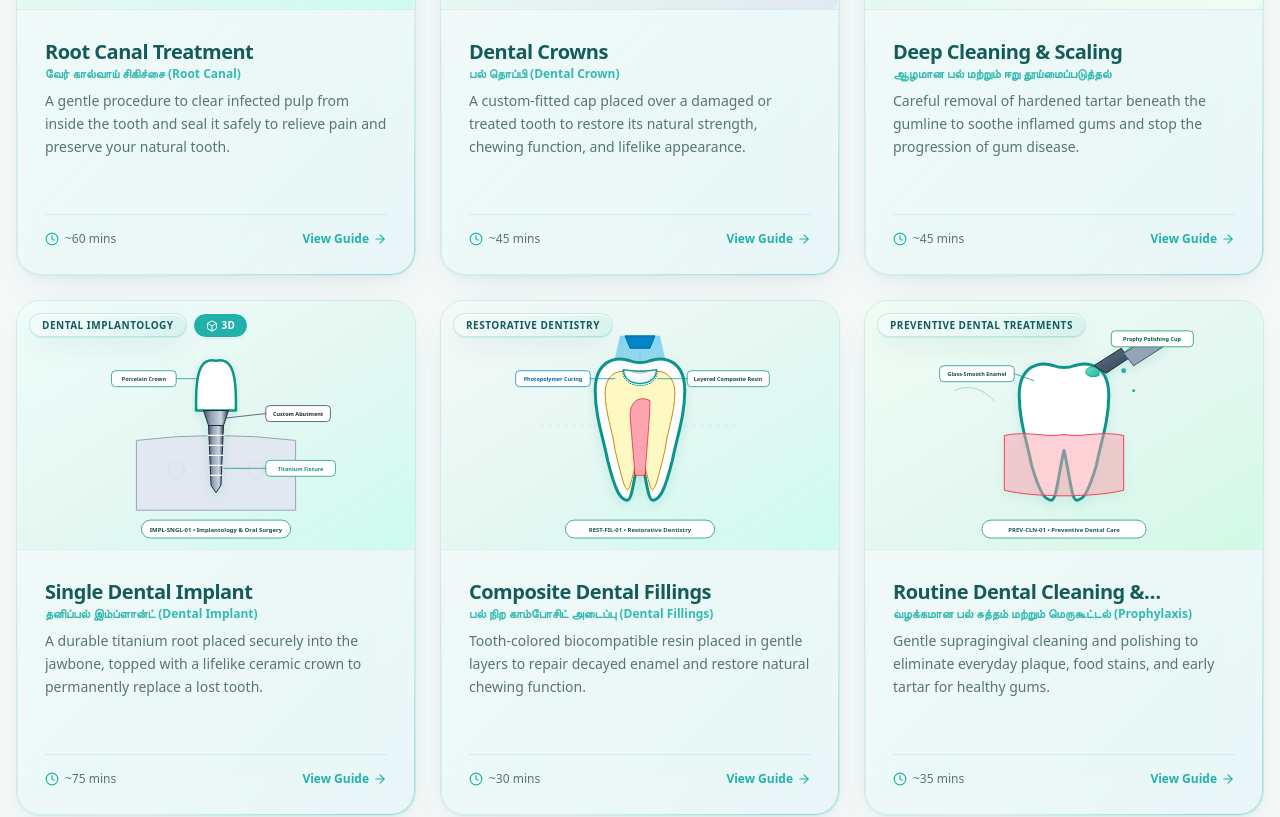
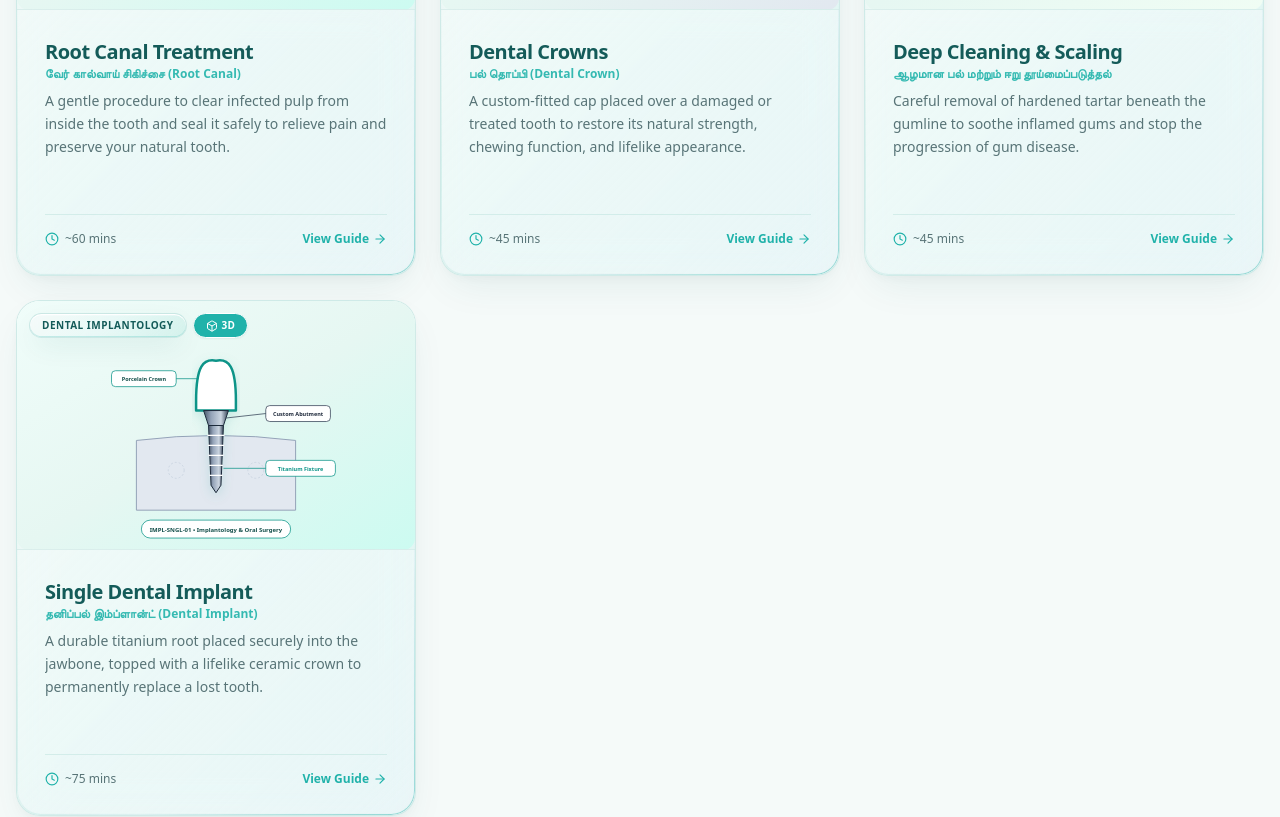
Before and after one commit to hariiii8/DentalVis, a Next.js app in the folder apps/web/: page /explore in a window 1280 px wide. Shown: the part 2043-2860 px from the top of the page. Built offline with nearby package versions, Linux system fonts and the light colour scheme.

Commit message:
feat(web): implement strict production publication-status gating and non-production preview policy

```diff
--- a/apps/web/src/app/explore/[category]/page.tsx
+++ b/apps/web/src/app/explore/[category]/page.tsx
@@ -1,6 +1,6 @@
 import React from 'react';
 import { notFound } from 'next/navigation';
-import { CANONICAL_EXPLORE_CATEGORIES, CANONICAL_PROCEDURES } from '@dentalvis/common';
+import { CANONICAL_EXPLORE_CATEGORIES, getVisibleProcedures } from '@dentalvis/common';
 import CategoryClientView from './CategoryClientView';
 
 interface CategoryPageProps {
@@ -17,7 +17,9 @@ export default async function CategoryPage({ params }: CategoryPageProps) {
     notFound();
   }
 
-  const relatedProcedures = CANONICAL_PROCEDURES.filter((p) =>
+  // Strict publication gating: only published procedures in production
+  const visibleProcedures = getVisibleProcedures();
+  const relatedProcedures = visibleProcedures.filter((p) =>
     p.exploreCategorySlugs.includes(category.slug)
   );
 
--- a/apps/web/src/app/explore/page.tsx
+++ b/apps/web/src/app/explore/page.tsx
@@ -1,8 +1,8 @@
 'use client';
 
-import React from 'react';
+import React, { useMemo } from 'react';
 import { Container, Badge, LiquidGlassSurface } from '@dentalvis/ui';
-import { CANONICAL_EXPLORE_CATEGORIES, CANONICAL_PROCEDURES } from '@dentalvis/common';
+import { CANONICAL_EXPLORE_CATEGORIES, getVisibleProcedures } from '@dentalvis/common';
 import { Compass, Sparkles } from 'lucide-react';
 import { useLanguage } from '@/context/LanguageContext';
 import { CategoryCard } from '@/components/CategoryCard';
@@ -11,6 +11,9 @@ import { ProcedureCard } from '@/components/ProcedureCard';
 export default function ExplorePage() {
   const { language } = useLanguage();
   const isTamil = language === 'ta';
+
+  // Strict publication gating: only published procedures in production
+  const visibleProcedures = useMemo(() => getVisibleProcedures(), []);
 
   return (
     <div className="py-10 space-y-16 relative overflow-hidden bg-[#F5FAF9]">
@@ -95,7 +98,7 @@ export default function ExplorePage() {
           </LiquidGlassSurface>
 
           <div className="grid grid-cols-1 md:grid-cols-2 lg:grid-cols-3 gap-6">
-            {CANONICAL_PROCEDURES.map((proc) => (
+            {visibleProcedures.map((proc) => (
               <ProcedureCard key={proc.slug} procedure={proc} lang={language} />
             ))}
           </div>
--- a/apps/web/src/app/procedures/[slug]/page.tsx
+++ b/apps/web/src/app/procedures/[slug]/page.tsx
@@ -1,6 +1,6 @@
 import React from 'react';
 import { notFound } from 'next/navigation';
-import { CANONICAL_PROCEDURES } from '@dentalvis/common';
+import { getVisibleProcedureBySlug, getVisibleProcedures } from '@dentalvis/common';
 import ProcedureDetailClientView from './ProcedureDetailClientView';
 
 interface ProcedurePageProps {
@@ -9,16 +9,27 @@ interface ProcedurePageProps {
   }>;
 }
 
+// Generate static params strictly for published procedures
+export async function generateStaticParams() {
+  const publishedProcedures = getVisibleProcedures();
+  return publishedProcedures.map((p) => ({
+    slug: p.slug,
+  }));
+}
+
 export default async function ProcedureDetailPage({ params }: ProcedurePageProps) {
   const { slug } = await params;
 
-  const procedure = CANONICAL_PROCEDURES.find((p) => p.slug === slug);
+  // Strict publication gating: returns 404 for unapproved draft / non-published procedures in production
+  const procedure = getVisibleProcedureBySlug(slug);
   if (!procedure) {
     notFound();
   }
 
-  // Find other procedures for the related recommendations
-  const relatedProcedures = CANONICAL_PROCEDURES.filter((p) => p.id !== procedure.id).slice(0, 3);
+  // Find other published procedures for the related recommendations (never recommend unpublished drafts)
+  const relatedProcedures = getVisibleProcedures()
+    .filter((p) => p.id !== procedure.id)
+    .slice(0, 3);
 
   return <ProcedureDetailClientView procedure={procedure} relatedProcedures={relatedProcedures} />;
 }
--- a/packages/common/package.json
+++ b/packages/common/package.json
@@ -5,6 +5,7 @@
   "main": "./src/index.ts",
   "types": "./src/index.ts",
   "scripts": {
+    "build": "tsc --noEmit",
     "typecheck": "tsc --noEmit"
   },
   "devDependencies": {
--- a/packages/common/src/index.ts
+++ b/packages/common/src/index.ts
@@ -48,6 +48,7 @@ export interface ProcedureSummary {
   primaryDepartmentName: string;
   exploreCategorySlugs: string[];
   governanceTier?: GovernanceTier;
+  contentStatus: ContentStatus;
 }
 
 export interface ProcedureDetail extends ProcedureSummary {
@@ -329,6 +330,7 @@ export const CANONICAL_PROCEDURES: ProcedureDetail[] = [
     primaryDepartmentName: 'Endodontics – Root Canal Treatments',
     exploreCategorySlugs: ['pain-and-sensitivity'],
     governanceTier: 'TIER_2',
+    contentStatus: 'PUBLISHED',
     overviewHtmlEn: '<p>Root canal treatment is designed to relieve tooth pain and save your natural tooth. During the procedure, the dentist gently cleans the inflamed pulp inside the root canals, disinfects the inner chamber, and fills it with a biocompatible material.</p>',
     overviewHtmlTa: '<p>வேர் கால்வாய் சிகிச்சை என்பது பல் வலியைப் போக்கி உங்கள் இயற்கை பல்லை பாதுகாப்பதற்காக செய்யப்படும் ஒரு சிகிச்சையாகும்.</p>',
     has3DModel: true,
@@ -352,6 +354,7 @@ export const CANONICAL_PROCEDURES: ProcedureDetail[] = [
     primaryDepartmentName: 'Prosthodontics – Crowns, Bridges & Dentures',
     exploreCategorySlugs: ['broken-or-chipped-teeth'],
     governanceTier: 'TIER_2',
+    contentStatus: 'PUBLISHED',
     overviewHtmlEn: '<p>A dental crown is a tooth-shaped "cap" that is placed over a prepared tooth to restore its size, shape, strength, and improve its appearance.</p>',
     overviewHtmlTa: '<p>பல் தொப்பி என்பது சேதமடைந்த அல்லது பலவீனமான பல்லின் மீது பொருத்தப்பட்டு அதன் வலிமையையும் வடிவத்தையும் மீட்டெடுக்கிறது.</p>',
     has3DModel: true,
@@ -375,6 +378,7 @@ export const CANONICAL_PROCEDURES: ProcedureDetail[] = [
     primaryDepartmentName: 'Periodontics – Gum Treatments & Surgeries',
     exploreCategorySlugs: ['gums-and-bleeding'],
     governanceTier: 'TIER_2',
+    contentStatus: 'PUBLISHED',
     overviewHtmlEn: '<p>Dental scaling and root planing clean deep below the gum line to remove plaque and tartar deposits that regular brushing cannot reach.</p>',
     overviewHtmlTa: '<p>வழக்கமான பிரஷிங் மூலம் நீக்க முடியாத காரையை ஈறுகளின் அடியில் இருந்து ஆழமாக சுத்தம் செய்யும் மருத்துவ முறை.</p>',
     has3DModel: false,
@@ -397,6 +401,7 @@ export const CANONICAL_PROCEDURES: ProcedureDetail[] = [
     primaryDepartmentName: 'Dental Implantology',
     exploreCategorySlugs: ['missing-teeth'],
     governanceTier: 'TIER_2',
+    contentStatus: 'PUBLISHED',
     overviewHtmlEn: '<p>A dental implant provides a permanent replacement for a missing tooth, behaving just like a natural tooth root.</p>',
     overviewHtmlTa: '<p>பல் இம்ப்ளான்ட் என்பது இழந்த பல்லின் வேரைப் போலவே தாடை எலும்பில் பொருத்தப்படும் ஒரு நிலையான தீர்வாகும்.</p>',
     has3DModel: true,
@@ -420,6 +425,7 @@ export const CANONICAL_PROCEDURES: ProcedureDetail[] = [
     primaryDepartmentName: 'Restorative Dentistry',
     exploreCategorySlugs: ['pain-and-sensitivity', 'broken-or-chipped-teeth'],
     governanceTier: 'TIER_2',
+    contentStatus: 'DRAFT',
     overviewHtmlEn: '<p>Composite dental fillings bond directly to the remaining natural tooth structure using a specialized adhesive and curing blue light. This allows conservative removal of diseased enamel while restoring strength and invisible aesthetic appeal.</p>',
     overviewHtmlTa: '<p>காம்போசிட் அடைப்பு என்பது பல்லின் இயற்கையான நிறத்துடனேயே ஒன்றிணைந்து பல்லின் உறுதியை மீட்டெடுக்கும் ஒரு நவீன முறையாகும். சொத்தை அகற்றப்பட்ட பிறகு நீல நிற ஒளிக் கதிர் மூலம் இந்த கலவை பல்லோடு கெட்டியாக இணைக்கப்படுகிறது.</p>',
     has3DModel: false,
@@ -442,6 +448,7 @@ export const CANONICAL_PROCEDURES: ProcedureDetail[] = [
     primaryDepartmentName: 'Preventive Dental Treatments',
     exploreCategorySlugs: ['gums-and-bleeding', 'dental-appearance'],
     governanceTier: 'TIER_1',
+    contentStatus: 'DRAFT',
     overviewHtmlEn: '<p>Routine dental cleaning (dental prophylaxis) removes soft bacterial plaque, light surface stains, and calculus from above the gumline. A smooth, mint-flavored polishing paste leaves teeth feeling glass-smooth and refreshed.</p>',
     overviewHtmlTa: '<p>வழக்கமான பல் சுத்தம் என்பது பிரஷிங் மூலம் நீக்க முடியாத லேசான கறைகள் மற்றும் பற்களின் மேற்பரப்பு படிவுகளை அகற்றி ஈறுகளில் வீக்கம் ஏற்படுவதைத் தடுக்கும் மிக முக்கியமான தடுப்பு சிகிச்சையாகும்.</p>',
     has3DModel: false,
@@ -464,6 +471,7 @@ export const CANONICAL_PROCEDURES: ProcedureDetail[] = [
     primaryDepartmentName: 'Oral & Maxillofacial Surgery',
     exploreCategorySlugs: ['missing-teeth'],
     governanceTier: 'TIER_2',
+    contentStatus: 'DRAFT',
     overviewHtmlEn: '<p>When a tooth cannot be saved through root canal therapy or coronal restoration, gentle extraction prevents spreading bone infection. Modern dental elevators gently loosen the tooth within its socket with comfortable pressure and zero sharp pain.</p>',
     overviewHtmlTa: '<p>வேர் கால்வாய் சிகிச்சையாலோ அல்லது தொப்பியாலோ காப்பாற்ற முடியாத அளவிற்கு சேதமடைந்த பற்களை சுற்றியுள்ள எலும்புக்கு சேதம் ஏற்படாமல் மென்மையாக அகற்றும் மருத்துவ முறை இதுவாகும்.</p>',
     has3DModel: false,
@@ -486,6 +494,7 @@ export const CANONICAL_PROCEDURES: ProcedureDetail[] = [
     primaryDepartmentName: 'Oral & Maxillofacial Surgery',
     exploreCategorySlugs: ['tooth-alignment'],
     governanceTier: 'TIER_2',
+    contentStatus: 'DRAFT',
     overviewHtmlEn: '<p>Impacted wisdom teeth often lack sufficient arch room to erupt vertically, exerting pressure on neighboring second molars or triggering recurrent pericoronitis infections. A micro-incision allows direct visualization and gentle sectioned removal.</p>',
     overviewHtmlTa: '<p>தாடையில் போதிய இடம் இல்லாததால் சாய்வாக முளைத்து அருகிலுள்ள பற்களை அழுத்தும் ஞானப்பற்களை சிறிய அறுவை சிகிச்சை மூலம் துல்லியமாகப் பிரித்து அகற்றும் சிகிச்சை முறை இதுவாகும்.</p>',
     has3DModel: false,
@@ -508,6 +517,7 @@ export const CANONICAL_PROCEDURES: ProcedureDetail[] = [
     primaryDepartmentName: 'Orthodontics – Braces & Teeth Alignment',
     exploreCategorySlugs: ['tooth-alignment'],
     governanceTier: 'TIER_2',
+    contentStatus: 'DRAFT',
     overviewHtmlEn: '<p>Fixed orthodontic brackets bonded securely to the tooth surfaces connect via high-tech nickel-titanium shape-memory archwires. Over time, gentle biological forces encourage alveolar bone remodeling, guiding teeth smoothly into ideal alignment.</p>',
     overviewHtmlTa: '<p>பற்களின் மீது பொருத்தப்படும் பிராக்கெட்டுகள் மற்றும் மெல்லிய கம்பிகள் மூலம் மென்மையான தொடர் அழுத்தம் செலுத்தப்பட்டு, பற்கள் எலும்புக்குள் மெதுவாக நகர்ந்து சரியான வரிசைக்கு கொண்டு வரப்படுகின்றன.</p>',
     has3DModel: false,
@@ -530,6 +540,7 @@ export const CANONICAL_PROCEDURES: ProcedureDetail[] = [
     primaryDepartmentName: 'Cosmetic Dentistry – Smile Enhancement',
     exploreCategorySlugs: ['dental-appearance'],
     governanceTier: 'TIER_1',
+    contentStatus: 'DRAFT',
     overviewHtmlEn: '<p>Professional teeth whitening uses hydrogen or carbamide peroxide formulations buffered to neutral pH. Guided oxygen molecules penetrate microscopic enamel prisms to break apart chromophore stain bonds from tea, coffee, or aging while gingival gums remain shielded.</p>',
     overviewHtmlTa: '<p>மருத்துவ மேற்பார்வையில் ஈறுகளை பாதுகாப்பான ஜெல் கொண்டு மூடிவிட்டு, பற்களின் எனாமல் அடுக்கில் உள்ள ஆழ்ந்த கறைகளை ஆக்ஸிஜன் மூலக்கூறுகள் மூலம் நீக்கும் பாதுகாப்பான அழகு சிகிச்சை இதுவாகும்.</p>',
     has3DModel: false,
@@ -542,3 +553,67 @@ export const CLINICAL_DISCLAIMER_EN =
 
 export const CLINICAL_DISCLAIMER_TA =
   "கல்வி வழிகாட்டி மட்டுமே: டென்டல்விஸ் தளத்தில் உள்ள தகவல்கள் நோயாளிகளுக்கும் பல் மருத்துவ நிபுணர்களுக்கும் இடையேயான கலந்துரையாடலை எளிதாக்குவதற்காக மட்டுமே உருவாக்கப்பட்டுள்ளது. இது மருத்துவப் பரிசோதனை அல்லது சிகிச்சை பரிந்துரை அல்ல.";
+
+// ----------------------------------------------------------------------
+// PUBLICATION POLICY UTILITIES
+// ----------------------------------------------------------------------
+
+/**
+ * Reusable publication policy predicate.
+ * - In production: strictly enforces `contentStatus === 'PUBLISHED'`.
+ * - In controlled non-production preview (DENTALVIS_PREVIEW_MODE === 'true' and NODE_ENV !== 'production'):
+ *   permits previewing unapproved 'DRAFT' and 'PENDING_APPROVAL' content with visible notices.
+ * - Rejects/withdrawn/unknown statuses always default to hidden.
+ */
+declare const process: { env?: Record<string, string | undefined> } | undefined;
+
+export function isProcedureVisibleInEnvironment(
+  proc: ProcedureSummary,
+  env: { nodeEnv?: string; previewMode?: string } = {}
+): boolean {
+  if (!proc || !proc.contentStatus) {
+    return false;
+  }
+
+  const nodeEnv = env.nodeEnv ?? (typeof process !== 'undefined' ? process.env?.NODE_ENV : undefined);
+  const previewMode = env.previewMode ?? (typeof process !== 'undefined' ? process.env?.DENTALVIS_PREVIEW_MODE : undefined);
+
+  const isProduction = nodeEnv === 'production';
+  const isPreviewAuthorized = !isProduction && previewMode === 'true';
+
+  if (isProduction || !isPreviewAuthorized) {
+    return proc.contentStatus === 'PUBLISHED';
+  }
+
+  // In non-production authorized preview:
+  // Allow PUBLISHED, DRAFT, and PENDING_APPROVAL with transparent notices.
+  // Never expose ARCHIVED, REJECTED, or unknown statuses.
+  return (
+    proc.contentStatus === 'PUBLISHED' ||
+    proc.contentStatus === 'DRAFT' ||
+    proc.contentStatus === 'PENDING_APPROVAL'
+  );
+}
+
+/**
+ * Returns canonical procedures filtered by the active environment's publication policy.
+ */
+export function getVisibleProcedures(
+  env: { nodeEnv?: string; previewMode?: string } = {}
+): ProcedureDetail[] {
+  return CANONICAL_PROCEDURES.filter((proc) => isProcedureVisibleInEnvironment(proc, env));
+}
+
+/**
+ * Returns a specific canonical procedure by slug only if visible under the current publication policy.
+ */
+export function getVisibleProcedureBySlug(
+  slug: string,
+  env: { nodeEnv?: string; previewMode?: string } = {}
+): ProcedureDetail | undefined {
+  const proc = CANONICAL_PROCEDURES.find((p) => p.slug === slug);
+  if (!proc) {
+    return undefined;
+  }
+  return isProcedureVisibleInEnvironment(proc, env) ? proc : undefined;
+}
```
